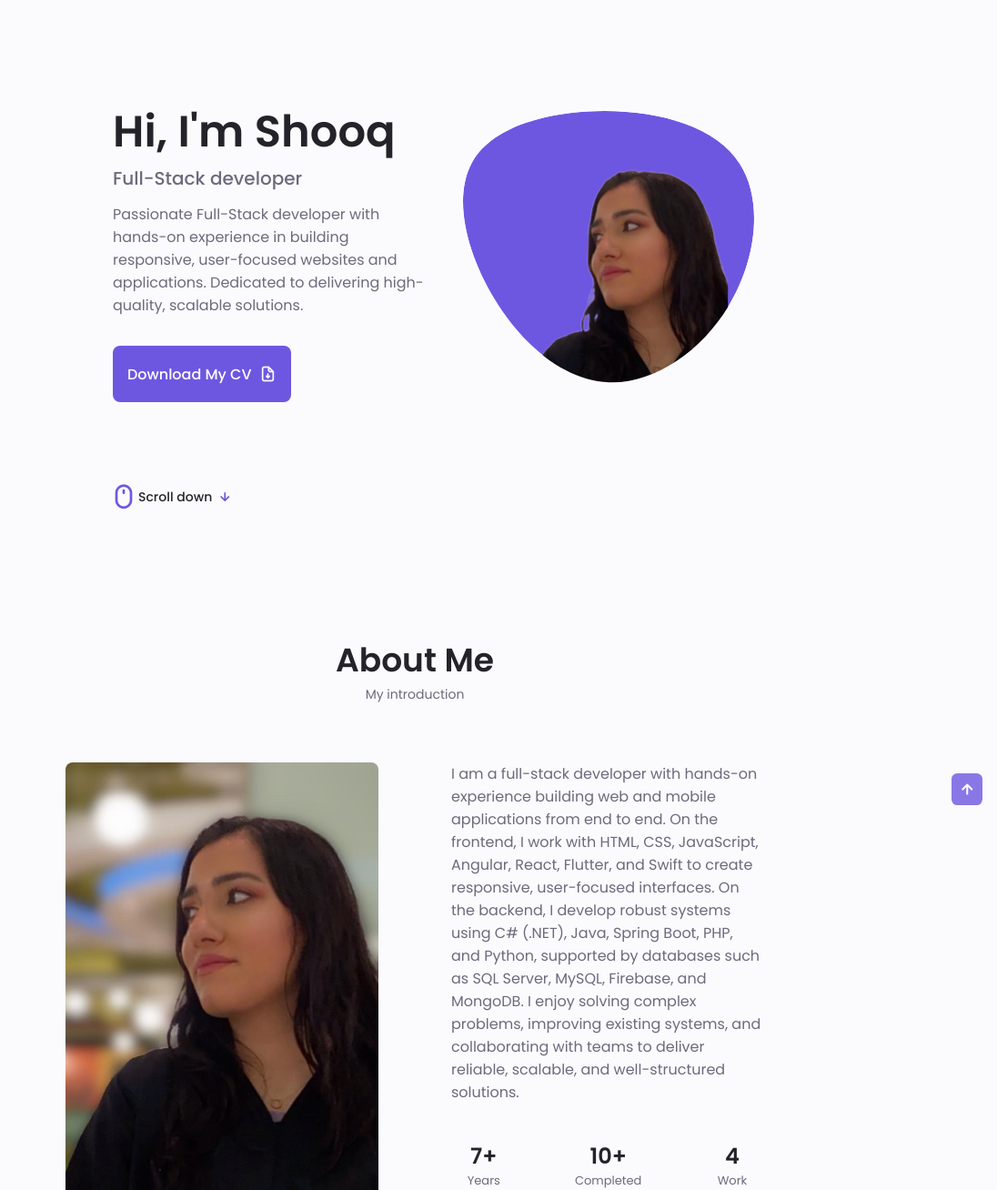
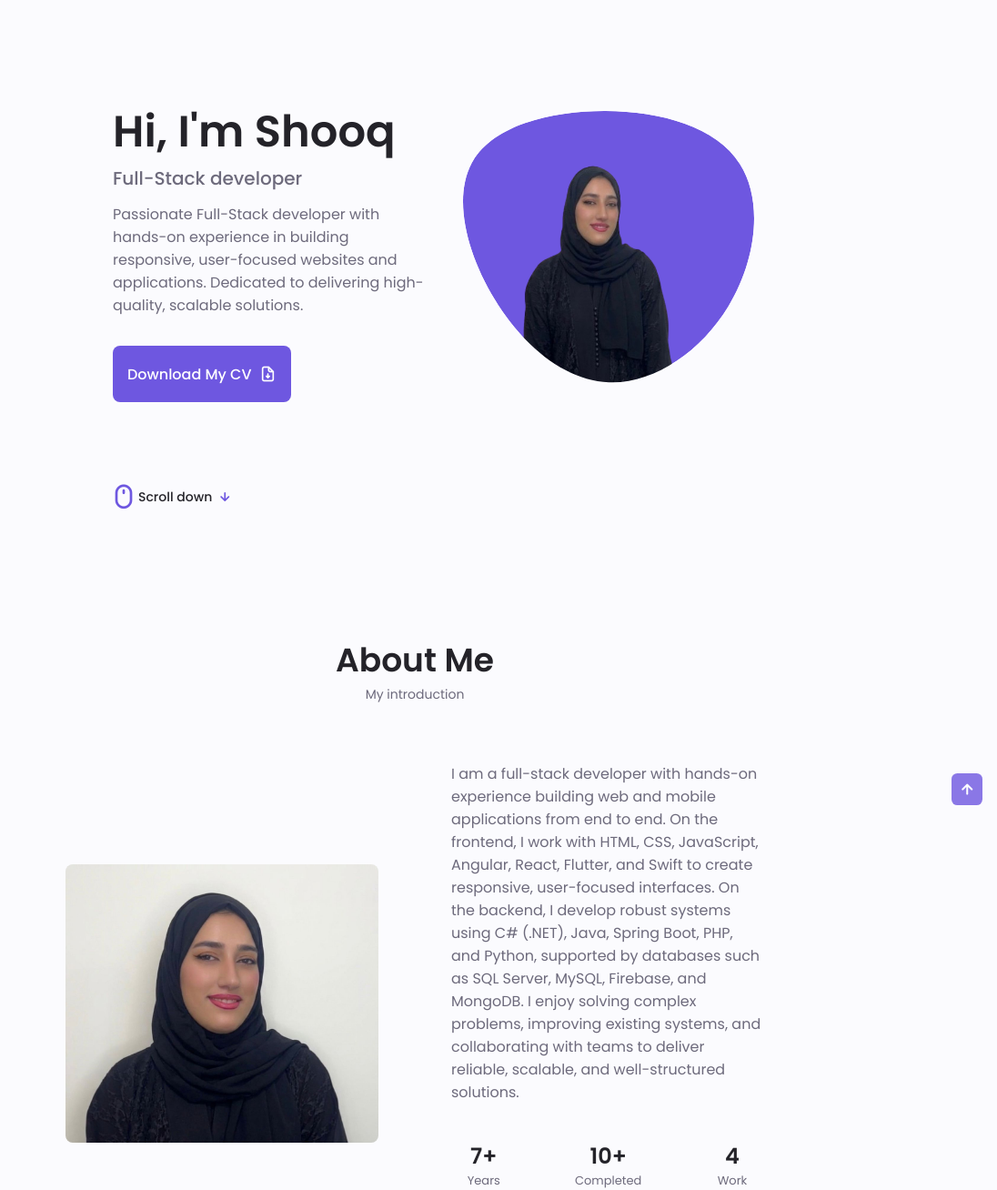
Before and after one commit to ShooqJanahi/ShooqJanahiPortfolio, a plain HTML site: page index.html in a window 1280 px wide. Shown: the part 75-1383 px from the top of the page at 91% size, 184-1280 px from the left. Drawn offline with nearby package versions, Linux system fonts and the light colour scheme.

Commit message:
update pic

```diff
--- a/index.html
+++ b/index.html
@@ -127,7 +127,7 @@
                                         Center your image with X: horizontal, Y: vertical
                                     ====================-->
                                 <image class="home__blob-img" x="12" y="18"
-                                    href="./assets/img/ProfilePic_Transparent.png" />
+                                    href="./assets/img/mypic-remove.png" />
 
                                   <!--  <image class="home__blob-img" x="12" y="18"
                                     href="./assets/img/ProfilePic_Cartoon-Transparent.png" /> -->
@@ -170,7 +170,7 @@
             <span class="section__subtitle">My introduction</span>
 
             <div class="about__container container grid">
-                <img src="./assets/img/ProfilePic.jpg" alt="Shooq Janahi" class="about__img">
+                <img src="./assets/img/Mypic.jpeg" alt="Shooq Janahi" class="about__img">
                  <!-- <img src="./assets/img/ProfilePic_Cartoon.jpg" alt="Shooq Janahi" class="about__img"> -->
 
                 <div class="about__data">
```
Also changed, not shown: assets/img/Mypic.jpeg (added), assets/img/mypic-remove.png (added).
